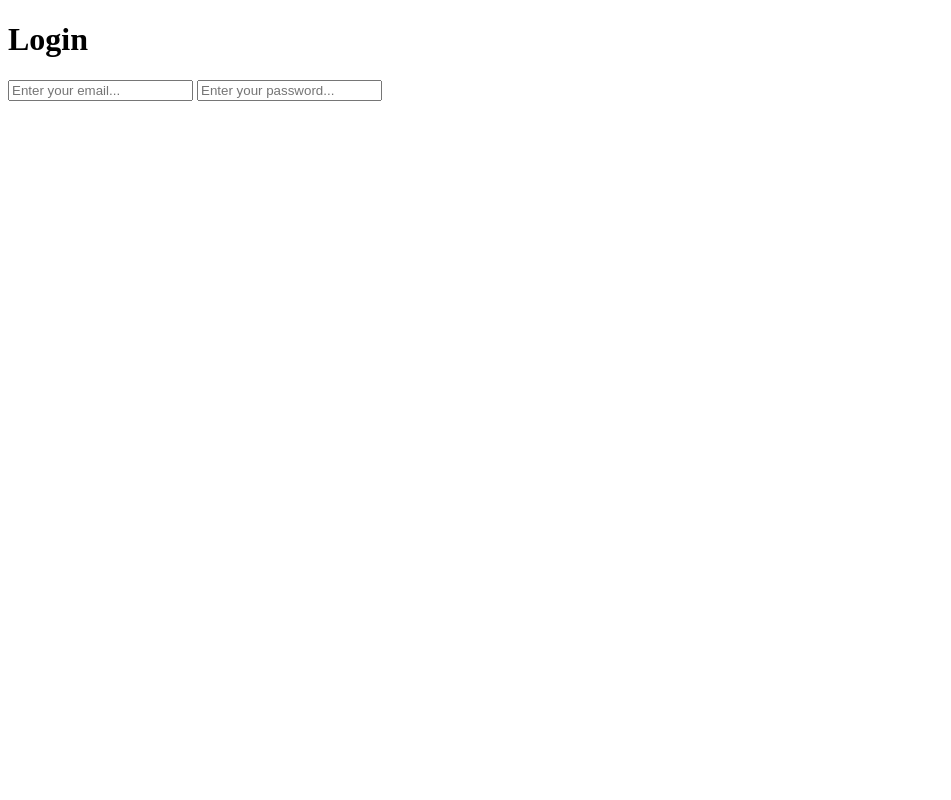
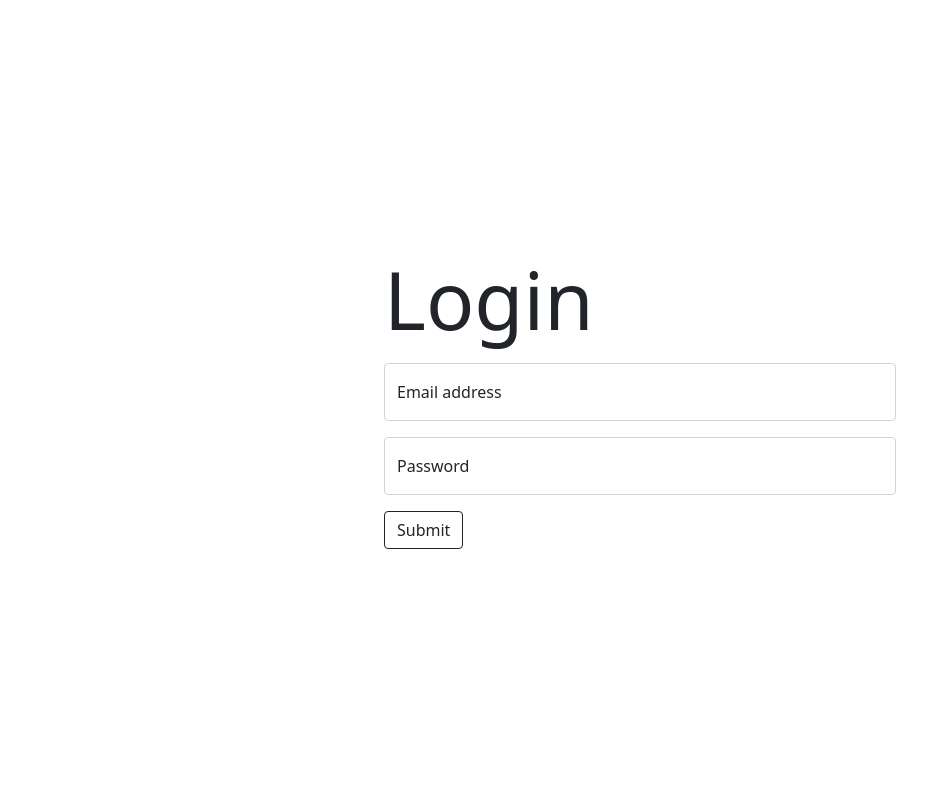
Before and after one commit to YashTitanium7/LOGIN_USING_FLASK, a Flask app: page / in a window 1280 px wide. Shown: the whole page, without its empty margins (0-951 px from the left). Run offline with Flask 2, Linux system fonts and the light colour scheme.

Commit message:
Initial Commit

```diff
--- /dev/null
+++ b/static/css/style.css
@@ -0,0 +1,10 @@
+.wrapperX {
+  width: 40%;
+}
+
+body{
+  display: flex;
+  justify-content: center;
+  align-items: center;
+  height: 100vh;
+}
--- a/templates/index.html
+++ b/templates/index.html
@@ -1,20 +1,43 @@
-<!DOCTYPE html>
+<!doctype html>
 <html lang="en">
-<head>
-  <meta charset="UTF-8">
-  <meta http-equiv="X-UA-Compatible" content="IE=edge">
-  <meta name="viewport" content="width=device-width, initial-scale=1.0">
-  <title>User login Authentication using Falsk</title>
-  <link rel="stylesheet" href="{{ url_for('static', filename='./style.css') }}">
-</head>
-<body>
-  <div class="container">
-    <h1 class="heading">Login</h1>
-    <form action="#" method="POST">
-      <input type="email" name="email" id="email_of_user" placeholder="Enter your email...">
-      <input type="password" name="password" id="password_of_user" placeholder="Enter your password...">
-      <!-- <input type="button" value="sign-in"> -->
+  <head>
+    <!-- Required meta tags -->
+    <meta charset="utf-8">
+    <meta name="viewport" content="width=device-width, initial-scale=1">
+
+    <!-- Bootstrap CSS -->
+    <link href="https://cdn.jsdelivr.net/npm/bootstrap@5.0.2/dist/css/bootstrap.min.css" rel="stylesheet" integrity="sha384-EVSTQN3/azprG1Anm3QDgpJLIm9Nao0Yz1ztcQTwFspd3yD65VohhpuuCOmLASjC" crossorigin="anonymous">
+
+    <!-- Custom CSS -->
+    <link rel="stylesheet" href="{{ url_for('static', filename='./css/style.css') }}">
+
+    <title>Login page - YashTi</title>
+  </head>
+  <body>
+    <div class="wrapperX">
+      <form action="#">
+        <h1 class="display-1 my-3">Login</h1>
+        <div class="form-floating mb-3">
+          <input type="email" class="form-control" id="floatingInput" placeholder="name@example.com">
+        <label for="floatingInput">Email address</label>
+      </div>
+      <div class="form-floating">
+        <input type="password" class="form-control" id="floatingPassword" placeholder="Password">
+        <label for="floatingPassword">Password</label>
+      </div>
+      <button type="button" value="submit" class="btn btn-outline-dark my-3">Submit</button>
     </form>
-  </div>
-</body>
+    </div>
+
+    <!-- Optional JavaScript; choose one of the two! -->
+
+    <!-- Option 1: Bootstrap Bundle with Popper -->
+    <script src="https://cdn.jsdelivr.net/npm/bootstrap@5.0.2/dist/js/bootstrap.bundle.min.js" integrity="sha384-MrcW6ZMFYlzcLA8Nl+NtUVF0sA7MsXsP1UyJoMp4YLEuNSfAP+JcXn/tWtIaxVXM" crossorigin="anonymous"></script>
+
+    <!-- Option 2: Separate Popper and Bootstrap JS -->
+    <!--
+    <script src="https://cdn.jsdelivr.net/npm/@popperjs/core@2.9.2/dist/umd/popper.min.js" integrity="sha384-IQsoLXl5PILFhosVNubq5LC7Qb9DXgDA9i+tQ8Zj3iwWAwPtgFTxbJ8NT4GN1R8p" crossorigin="anonymous"></script>
+    <script src="https://cdn.jsdelivr.net/npm/bootstrap@5.0.2/dist/js/bootstrap.min.js" integrity="sha384-cVKIPhGWiC2Al4u+LWgxfKTRIcfu0JTxR+EQDz/bgldoEyl4H0zUF0QKbrJ0EcQF" crossorigin="anonymous"></script>
+    -->
+  </body>
 </html>
```
Also changed, not shown: static/js/index.js (added).
